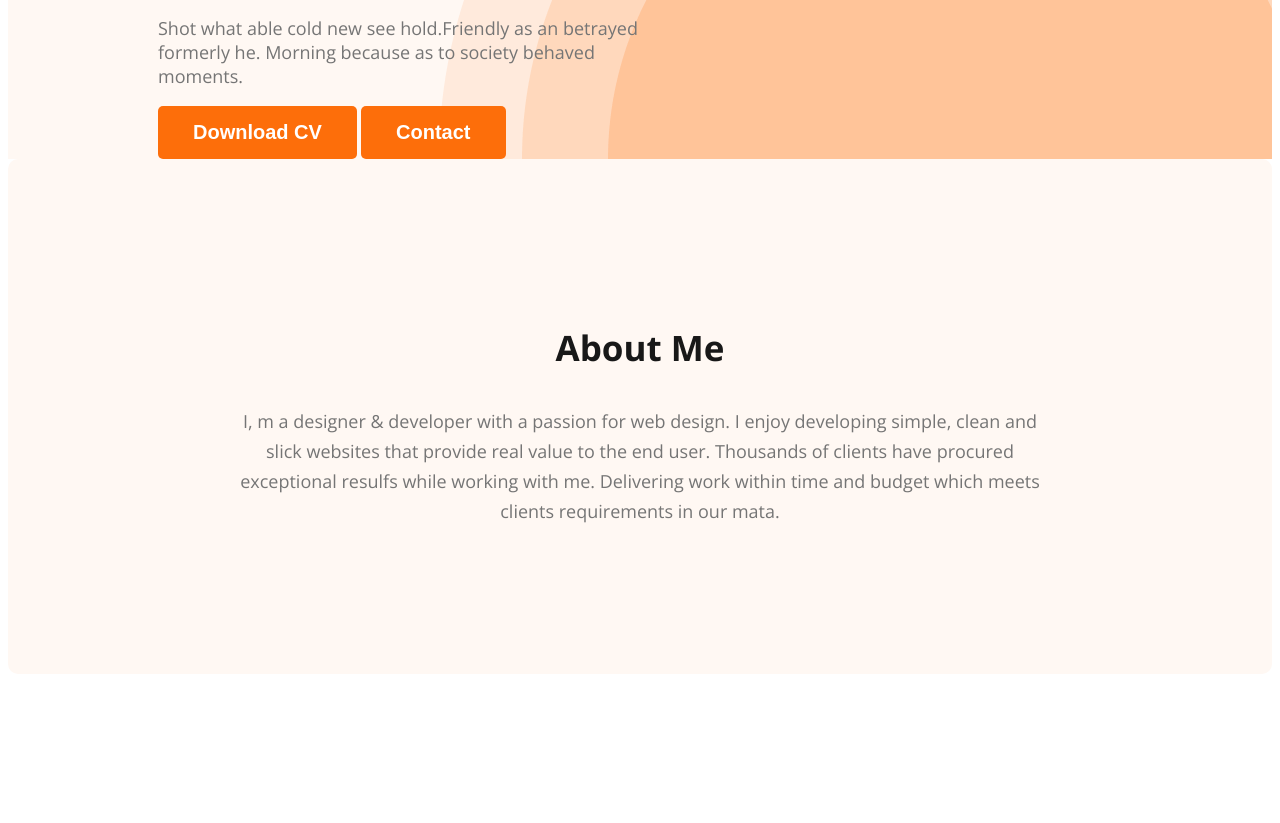
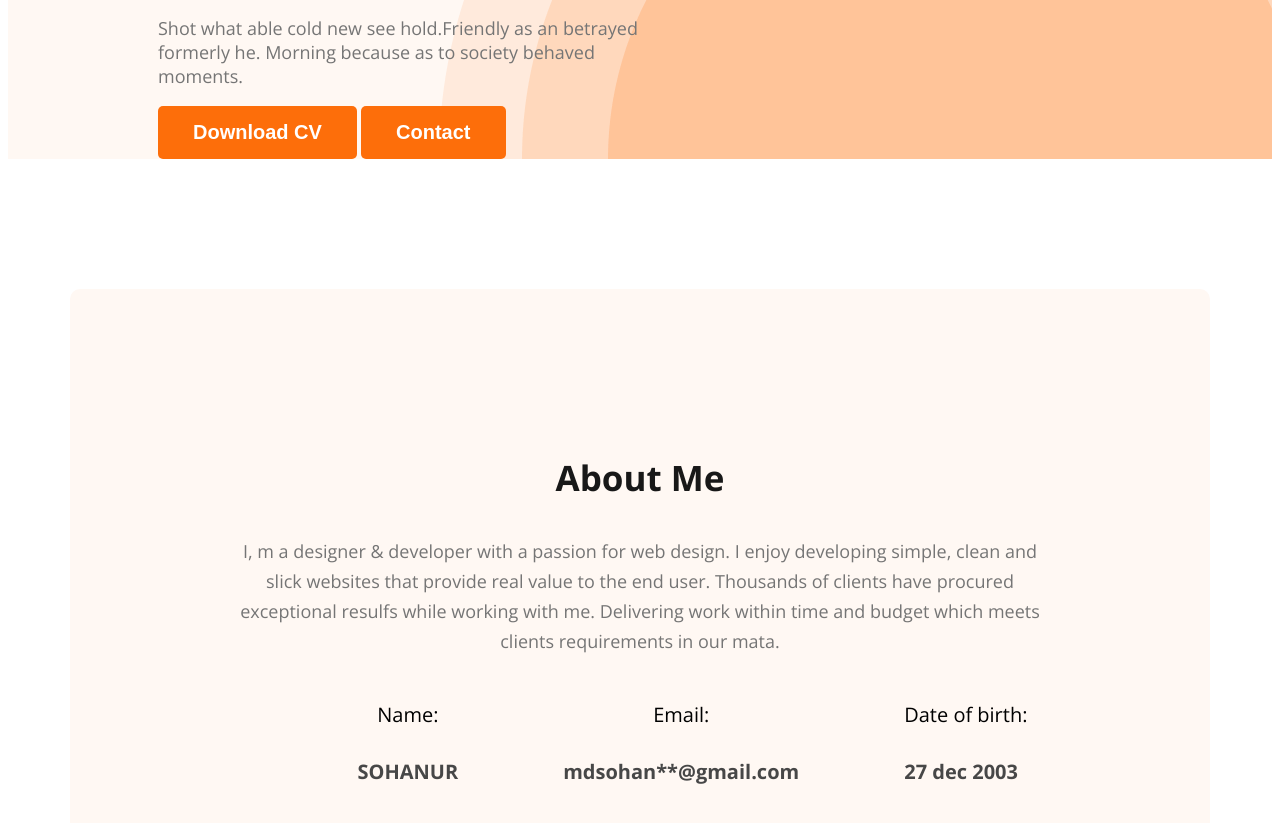
Before and after one commit to Sohanur20/webdevoloper-portfolio, a plain HTML site: page index.html in a window 1280 px wide. Shown: the part 521-1344 px from the top of the page. Before the commit the page ends 1203 px from the top, so only its background shows below. Drawn offline with nearby package versions, Linux system fonts and the light colour scheme.

Commit message:
about section finished

```diff
--- a/index.html
+++ b/index.html
@@ -32,11 +32,12 @@
 
                 <h3 class="banner-greeting">Hi, I am </h3>
                 <h1 class="banner-title">SOHANUR RAHMAN</h1>
-                <p class="banner-desk">Shot what able cold new see hold.Friendly as an betrayed formerly  he. Morning because as to
+                <p class="banner-desk">Shot what able cold new see hold.Friendly as an betrayed formerly he. Morning
+                    because as to
                     society
                     behaved moments.</p>
 
-                <div >
+                <div>
                     <button class="btn-primary">
                         Download CV
                     </button>
@@ -45,21 +46,51 @@
                     </button>
                 </div>
             </div>
-            <img width="700px"src="/asset/images/sohan-removebg-preview.png" alt="">
+            <img width="700px" src="/asset/images/sohan-removebg-preview.png" alt="">
         </div>
     </header>
 
-    <main>
+    <main class="main">
 
-<section class="about">
-    <h3 class="section-title"> About Me</h3>
-       <p class="section-desk">
-        I, m a designer & developer with a passion for web design. I enjoy developing simple, clean and <br> slick websites that provide real value to the end user. Thousands of clients have procured <br> exceptional resulfs while working with me. Delivering work within time and budget which meets <br> clients requirements in our mata.
+        <section class="about">
+            <h3 class="section-title"> About Me</h3>
+            <p class="section-desk">
+                I, m a designer & developer with a passion for web design. I enjoy developing simple, clean and <br>
+                slick websites that provide real value to the end user. Thousands of clients have procured <br>
+                exceptional resulfs while working with me. Delivering work within time and budget which meets <br>
+                clients requirements in our mata.
 
-       </p>
+            </p>
+
+            <div class="about-info-container">
+                <div class="about-info">
+                    <h4 class="info-title"></h4>
+                    <p class="info-desk"></p>
+                </div>
 
 
-</section>
+                <div class="about-info">
+                    <h4 class="info-title">Name:
+                         </h4>
+                    <p class="info-desk">SOHANUR</p>
+                </div>
+
+
+                <div class="about-info">
+                    <h4 class="info-title">Email:
+                        </h4>
+                    <p class="info-desk">mdsohan**@gmail.com</p>
+                </div>
+
+
+                <div class="about-info">
+                    <h4 class="info-title">Date of birth:
+                        </h4>
+                    <p class="info-desk">27 dec 2003</p>
+                </div>
+
+            </div>
+        </section>
 
 
     </main>
--- a/styles.css
+++ b/styles.css
@@ -59,6 +59,7 @@ nav a {
     background-image: url('/asset/images/header_bg.png');
     background-repeat: no-repeat;
     background-position: bottom right;
+    margin-bottom: 130px;
 
 
 }
@@ -93,7 +94,10 @@ nav a {
 }
 
 /* main section */
-
+main{
+    max-width: 1140px;
+    margin: 0 auto;
+}
 
 
 /* main about section  */
@@ -119,3 +123,21 @@ nav a {
     background: #FFF8F3;
 
 }
+
+.about-info-container{
+    display: flex;
+    justify-content: space-around;
+}
+.info-title{
+    text-align: center;
+    counter-reset: #757575;
+    font-size: 20px;
+    font-weight: 400;
+    line-height: 30px;
+}
+.info-desk{
+    color: #474747;
+    font-size: 20px;
+    font-weight: 700;
+    line-height: 30px;
+}
```
